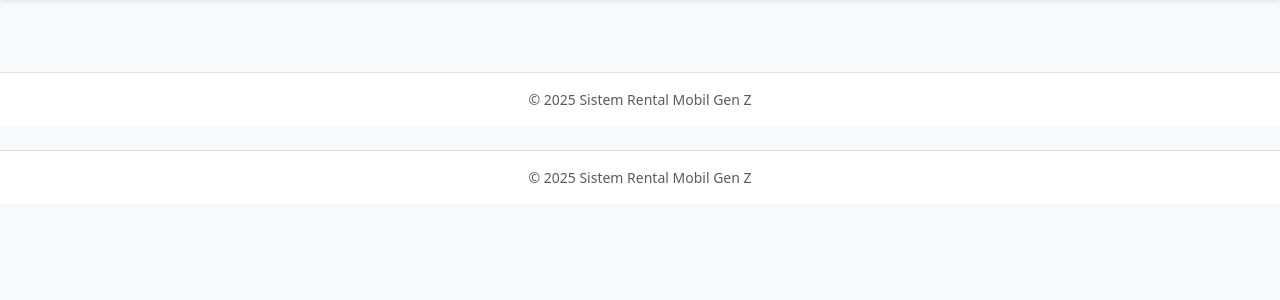
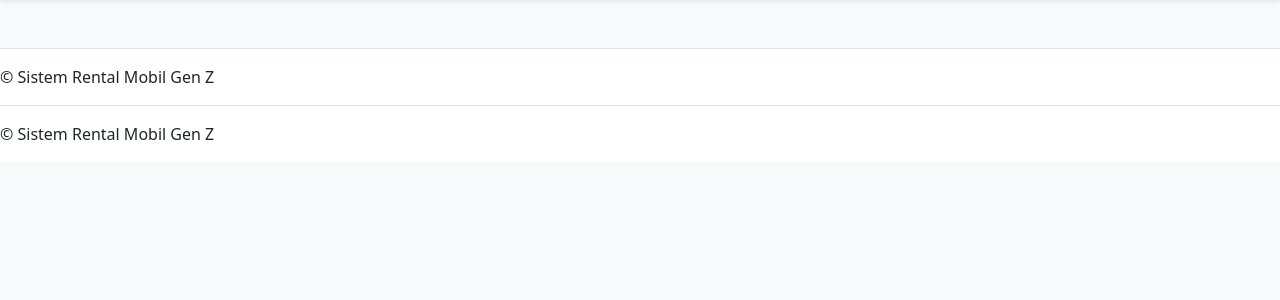
Before and after one commit to SivaSinaga/BASISDATA, a PHP site: template templates/footer.php in a window 1280 px wide. Shown: the part 56-356 px from the top of the page. Run offline with PHP 8.4, Linux system fonts and the light colour scheme; the template is opened without the code that fills it, so the values that code supplies are empty.

Commit message:
Refactor footer layout and content
Updated footer styling and removed date display.

```diff
--- a/templates/footer.php
+++ b/templates/footer.php
@@ -3,10 +3,8 @@
 ?>
 </div>
 
-<footer class="bg-white border-top py-3 mt-4">
-  <div class="container text-center text-muted small">
-    &copy; <?php echo date('Y'); ?> Sistem Rental Mobil Gen Z
-  </div>
+<footer class="bg-white border-top py-3 mt-auto border-top">
+    &copy; Sistem Rental Mobil Gen Z
 </footer>
 
 <script src="https://cdn.jsdelivr.net/npm/bootstrap@5.3.3/dist/js/bootstrap.bundle.min.js"></script>
```
